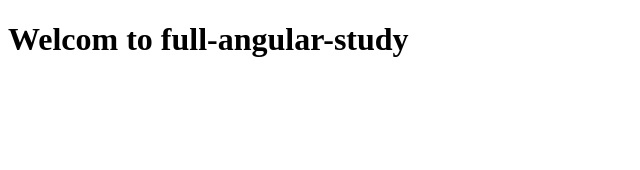
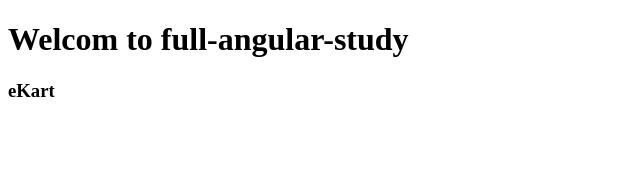
Before and after one commit to amitroy497/full-angular-study, an Angular app: page / in a window 1280 px wide. Shown: the top 170 px of the page, without its empty margins (0-640 px from the left). Built offline with nearby package versions, Linux system fonts and the light colour scheme.

Commit message:
2. First Angular Component

```diff
--- a/src/app/app.component.html
+++ b/src/app/app.component.html
@@ -1 +1,3 @@
 <h1>Welcom to {{ title }}</h1>
+
+<app-header></app-header>
--- a/src/app/app.component.ts
+++ b/src/app/app.component.ts
@@ -1,13 +1,14 @@
 import { Component } from '@angular/core';
 import { CommonModule } from '@angular/common';
 import { RouterOutlet } from '@angular/router';
+import { HeaderComponent } from './header/header.component';
 
 @Component({
   selector: 'app-root',
   standalone: true,
-  imports: [CommonModule, RouterOutlet],
   templateUrl: './app.component.html',
-  styleUrl: './app.component.css'
+  styleUrl: './app.component.css',
+  imports: [CommonModule, RouterOutlet, HeaderComponent],
 })
 export class AppComponent {
   title = 'full-angular-study';
--- /dev/null
+++ b/src/app/header/header.component.ts
@@ -0,0 +1,8 @@
+import { Component } from '@angular/core';
+
+@Component({
+  selector: 'app-header',
+  template: '<h3>eKart</h3>',
+  standalone: true,
+})
+export class HeaderComponent {}
```
